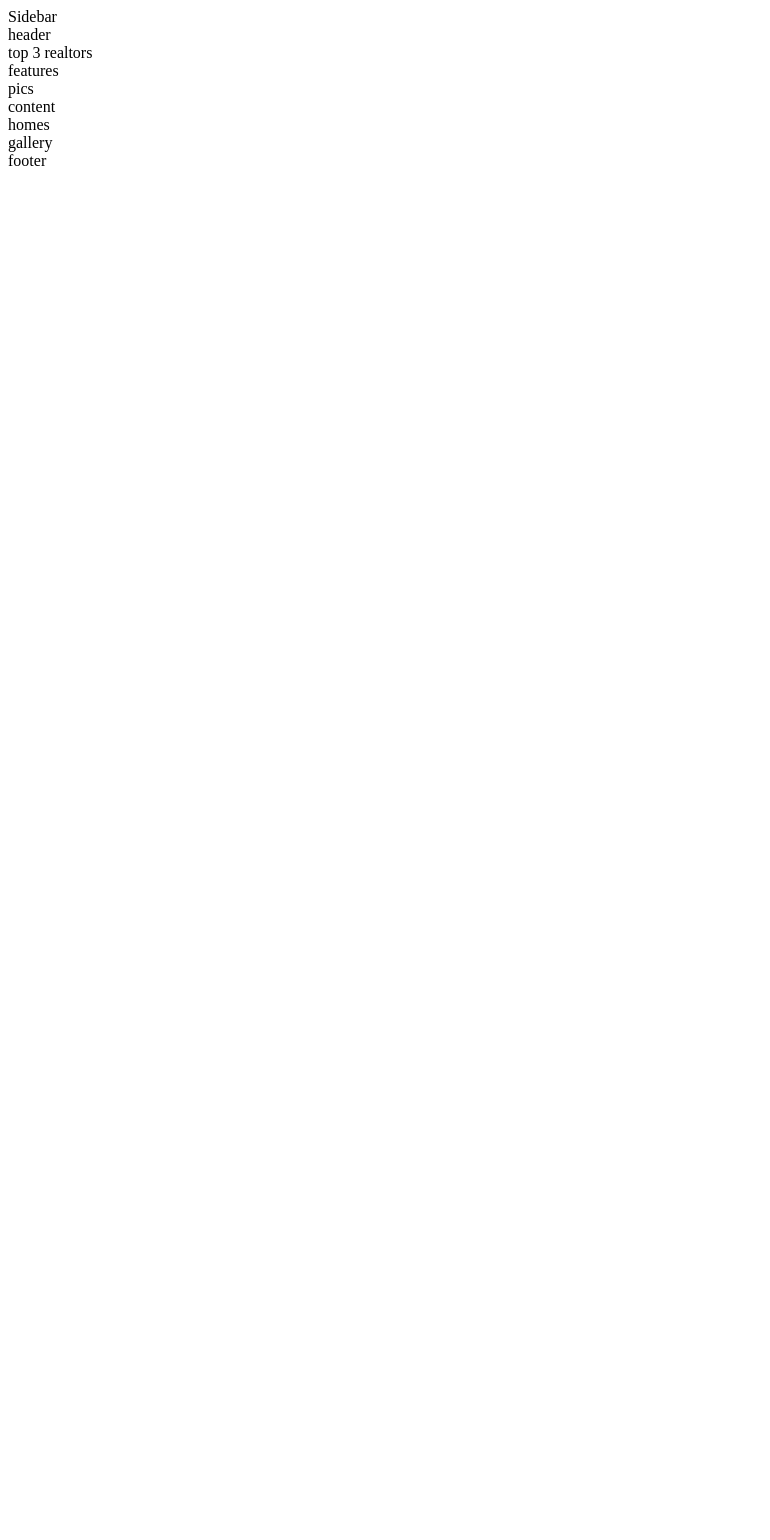
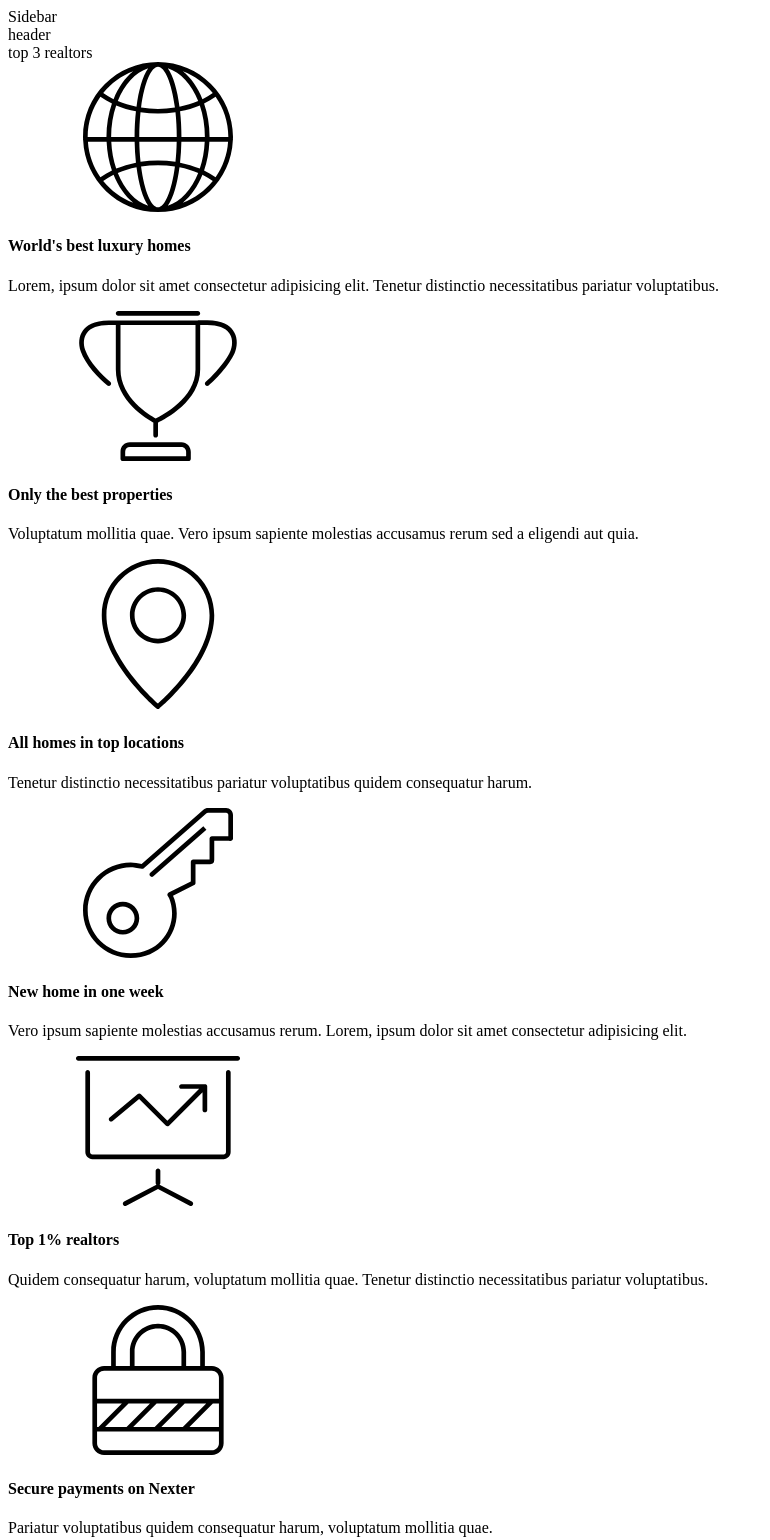
Before and after one commit to gab-holik/Nexter, a plain HTML site: page index.html in a window 1280 px wide. Shown: the top 1540 px of the page, without its empty margins (0-770 px from the left). Before the commit the page ends 800 px from the top, so only its background shows below. Drawn offline with Linux system fonts and the light colour scheme.

Commit message:
Added feature section content

```diff
--- a/index.html
+++ b/index.html
@@ -18,7 +18,68 @@
     <div class="sidebar">Sidebar</div>
     <header class="header">header</header>
     <div class="realtors">top 3 realtors</div>
-    <section class="features">features</section>
+    <section class="features">
+       <div class="feature">
+        <svg class="feature__icon">
+          <use xlink:href="img/sprite.svg#icon-global"></use>
+        </svg>
+        <h4 class="heading-4">World's best luxury homes</h4>
+        <p class="feature__text">
+          Lorem, ipsum dolor sit amet consectetur adipisicing elit. Tenetur
+          distinctio necessitatibus pariatur voluptatibus.
+        </p>
+      </div>
+      <div class="feature">
+        <svg class="feature__icon">
+          <use xlink:href="img/sprite.svg#icon-trophy"></use>
+        </svg>
+        <h4 class="heading-4">Only the best properties</h4>
+        <p class="feature__text">
+          Voluptatum mollitia quae. Vero ipsum sapiente molestias accusamus
+          rerum sed a eligendi aut quia.
+        </p>
+      </div>
+      <div class="feature">
+        <svg class="feature__icon">
+          <use xlink:href="img/sprite.svg#icon-map-pin"></use>
+        </svg>
+        <h4 class="heading-4">All homes in top locations</h4>
+        <p class="feature__text">
+          Tenetur distinctio necessitatibus pariatur voluptatibus quidem
+          consequatur harum.
+        </p>
+      </div>
+      <div class="feature">
+        <svg class="feature__icon">
+          <use xlink:href="img/sprite.svg#icon-key"></use>
+        </svg>
+        <h4 class="heading-4">New home in one week</h4>
+        <p class="feature__text">
+          Vero ipsum sapiente molestias accusamus rerum. Lorem, ipsum dolor sit
+          amet consectetur adipisicing elit.
+        </p>
+      </div>
+      <div class="feature">
+        <svg class="feature__icon">
+          <use xlink:href="img/sprite.svg#icon-presentation"></use>
+        </svg>
+        <h4 class="heading-4">Top 1% realtors</h4>
+        <p class="feature__text">
+          Quidem consequatur harum, voluptatum mollitia quae. Tenetur distinctio
+          necessitatibus pariatur voluptatibus.
+        </p>
+      </div>
+      <div class="feature">
+        <svg class="feature__icon">
+          <use xlink:href="img/sprite.svg#icon-lock"></use>
+        </svg>
+        <h4 class="heading-4">Secure payments on Nexter</h4>
+        <p class="feature__text">
+          Pariatur voluptatibus quidem consequatur harum, voluptatum mollitia
+          quae.
+        </p>
+      </div>
+    </section>
     <div class="story__pictures">pics</div>
     <div class="story__content">content</div>
     <section class="homes">homes</section>
```
